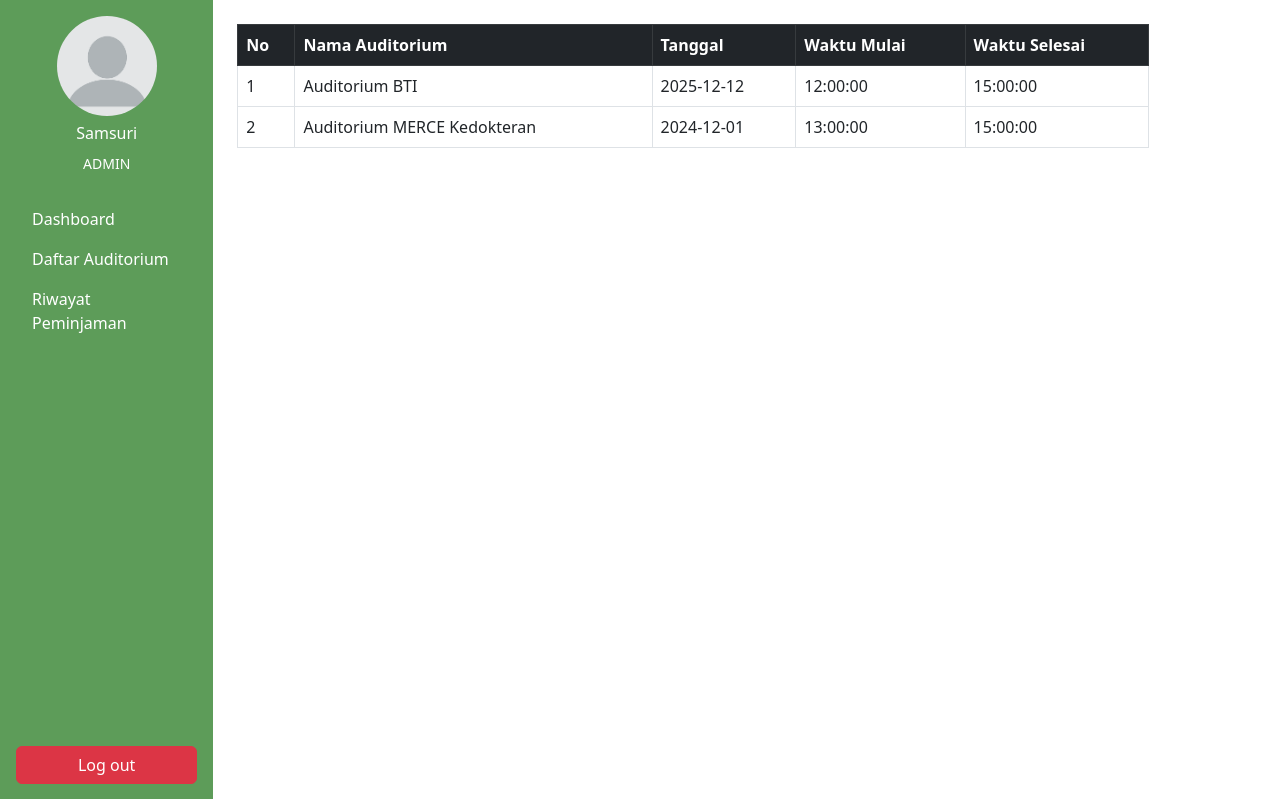
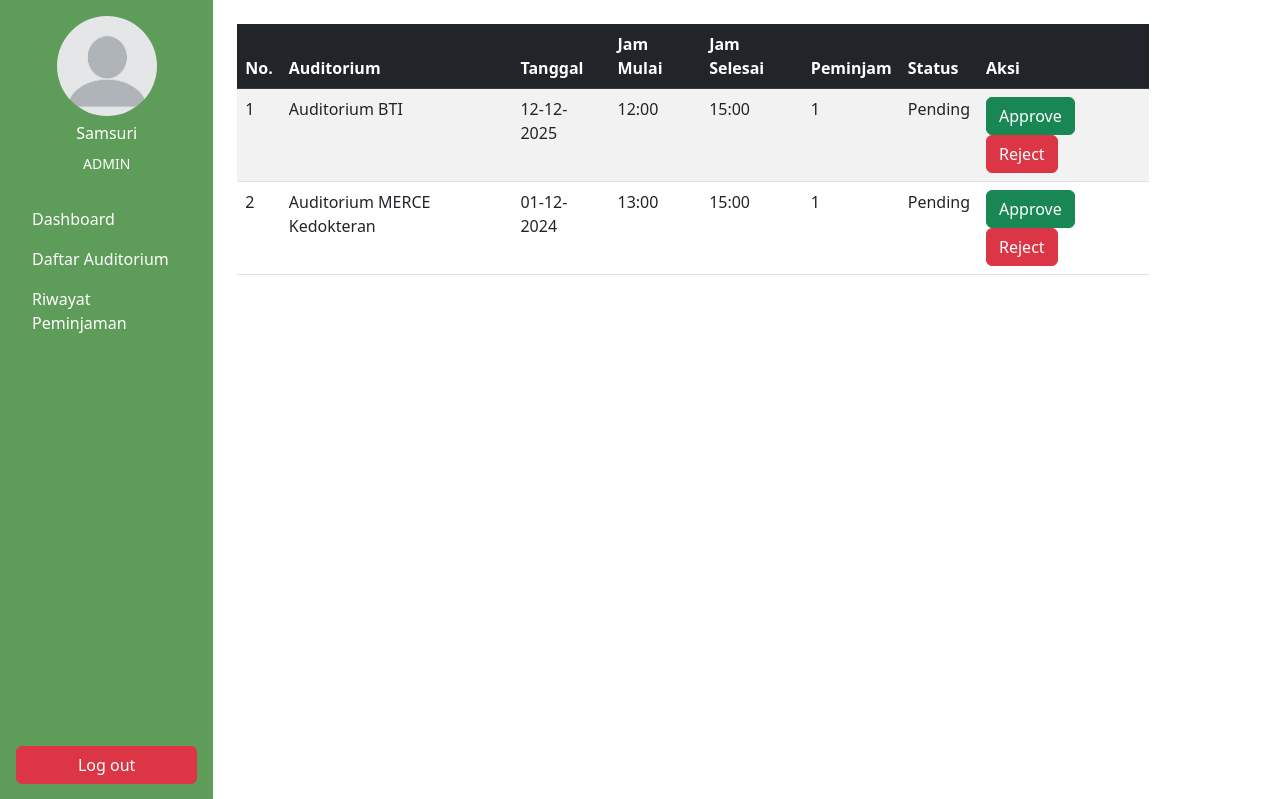
Before and after one commit to Dxdeka9/Project_UAS_Auditorium, a PHP site: page /dashboard_admin.php in a window 1280 px wide. Shown: the part 82-881 px from the top of the page. Run offline with PHP 8.4, Linux system fonts and the light colour scheme; a user stored in the database is signed in; data comes from the database, SQL or seed files in the repository.

Commit message:
aksi dan status

```diff
--- a/dashboard_admin.php
+++ b/dashboard_admin.php
@@ -2,10 +2,16 @@
 include 'includes/db.php';
 session_start();
 
-    $sql = "SELECT p.id, a.nama as nama_auditorium, p.tanggal, p.waktu_mulai, p.waktu_selesai, u.nama as nama_pengguna
+// Cek apakah user sudah login dan memiliki peran admin
+if (!isset($_SESSION['user_id']) || $_SESSION['role'] !== 'admin') {
+    header("Location: index.php");
+    exit();
+}
+
+// Ambil semua data peminjaman
+$sql = "SELECT p.id, a.nama AS nama_auditorium, p.tanggal, p.waktu_mulai, p.waktu_selesai, p.id_pengguna, p.status
         FROM peminjaman p
         INNER JOIN auditorium a ON p.id_auditorium = a.id
-    INNER JOIN pengguna u ON p.id_pengguna = u.id
         ORDER BY p.tanggal DESC, p.waktu_mulai DESC";
 $result = $conn->query($sql);
 ?>
@@ -63,33 +69,49 @@
             <!-- Main Content -->
             <div class="col-md-9 p-4">
                 <div class="table-responsive">
-                    <table class="table table-hover table-bordered">
+                    <table class="table table-striped table-hover">
                         <thead class="table-dark">
                             <tr>
-                                <th>No</th>
-                                <th>Nama Auditorium</th>
+                                <th>No.</th>
+                                <th>Auditorium</th>
                                 <th>Tanggal</th>
-                                <th>Waktu Mulai</th>
-                                <th>Waktu Selesai</th>
+                                <th>Jam Mulai</th>
+                                <th>Jam Selesai</th>
+                                <th>Peminjam</th>
+                                <th>Status</th>
+                                <th>Aksi</th>
                             </tr>
                         </thead>
                         <tbody>
-                            <?php if ($result->num_rows > 0): ?>
-                                <?php $no = 1; ?>
-                                <?php while ($row = $result->fetch_assoc()): ?>
+                            <?php
+                            $i = 1;
+                            while ($row = $result->fetch_assoc()): ?>
                                 <tr>
-                                        <td><?= $no++; ?></td>
-                                        <td><?= htmlspecialchars($row['nama_auditorium']); ?></td>
-                                        <td><?= htmlspecialchars($row['tanggal']); ?></td>
-                                        <td><?= htmlspecialchars($row['waktu_mulai']); ?></td>
-                                        <td><?= htmlspecialchars($row['waktu_selesai']); ?></td>
+                                    <td><?php echo $i; ?></td>
+                                    <td><?php echo htmlspecialchars($row['nama_auditorium']); ?></td>
+                                    <td><?php echo date('d-m-Y', strtotime($row['tanggal'])); ?></td>
+                                    <td><?php echo date('H:i', strtotime($row['waktu_mulai'])); ?></td>
+                                    <td><?php echo date('H:i', strtotime($row['waktu_selesai'])); ?></td>
+                                    <td><?php echo $row['id_pengguna']; ?></td>
+                                    <td>
+                                        <?php
+                                        if ($row['status'] == 'pending') {
+                                            echo 'Pending';
+                                        } elseif ($row['status'] == 'approved') {
+                                            echo 'Approved';
+                                        } elseif ($row['status'] == 'rejected') {
+                                            echo 'Rejected';
+                                        }
+                                        ?>
+                                    </td>
+                                    <td>
+                                        <a href="approve_peminjaman.php?id=<?php echo $row['id']; ?>" class="btn btn-success">Approve</a>
+                                        <a href="reject_peminjaman.php?id=<?php echo $row['id']; ?>" class="btn btn-danger">Reject</a>
+                                    </td>
                                 </tr>
-                                <?php endwhile; ?>
-                            <?php else: ?>
-                                <tr>
-                                    <td colspan="5" class="text-center">Belum ada data peminjaman.</td>
-                                </tr>
-                            <?php endif; ?>
+                            <?php
+                            $i++;
+                            endwhile; ?>
                         </tbody>
                     </table>
                 </div>
--- a/pondok_labu.php
+++ b/pondok_labu.php
@@ -40,10 +40,10 @@ $result = $stmt->get_result();
                         <a href="profil.php" class="nav-link text-dark">Profil</a>
                     </li>
                     <li class="nav-item mb-3">
-                        <a href="dashboard.php" class="nav-link">Daftar Peminjaman</a>
+                        <a href="dashboard.php" class="nav-link text-dark">Daftar Peminjaman</a>
                     </li>
                     <li class="nav-item mb-3">
-                        <a href="daftar_ruang.php" class="nav-link text-dark">Daftar Ruang Auditorium</a>
+                        <a href="daftar_ruang.php" class="nav-link">Daftar Ruang Auditorium</a>
                     </li>
                 </ul>
                 <a href="peminjaman.php" class="btn btn-primary w-100 mt-auto mb-3">Ajukan Peminjaman</a>
--- a/profil.php
+++ b/profil.php
@@ -33,7 +33,7 @@ $result = $stmt->get_result();
             <div class="col-md-3 bg-light sidebar p-4">
                 <div class="text-center mb-4">
                     <div class="profile-picture bg-secondary rounded-circle mb-3" style="width: 100px; height: 100px;"></div>
-                    <h5>Contoh Nama</h5>
+                    <h5>Mahasiswa</h5>
                 </div>
                 <ul class="nav flex-column">
                     <li class="nav-item mb-3">
```
Also changed, not shown: dashboard.php (+13 -1 lines). Lines whose indentation alone changed are shown as unchanged.
